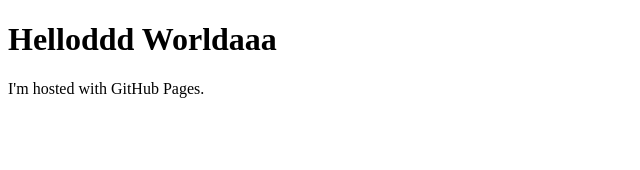
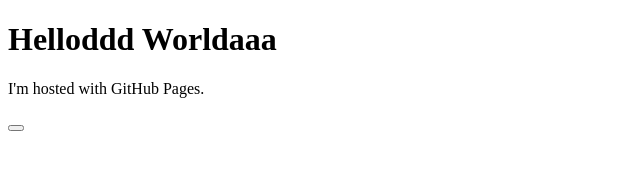
Before and after one commit to CiureaCosmin/CiureaCosmin.github.io, a plain HTML site: page index.html in a window 1280 px wide. Shown: the full height of the page, 0-640 px from the left. Drawn offline with Linux system fonts and the light colour scheme.

Commit message:
Update index.html

```diff
--- a/index.html
+++ b/index.html
@@ -3,8 +3,10 @@
 <head>
 <title>Salut</title>
 </head>
+
 <body>
 <h1>Helloddd Worldaaa</h1>
 <p>I'm hosted with GitHub Pages.</p>
+<button><a href=/examen/PaginaPrincipala.html</button>
 </body>
 </html>
```
